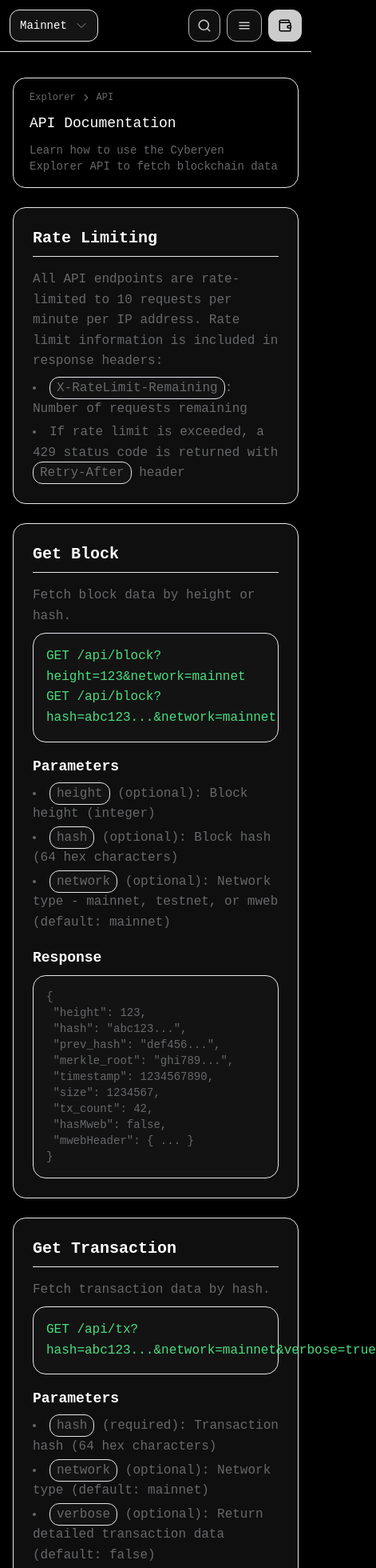
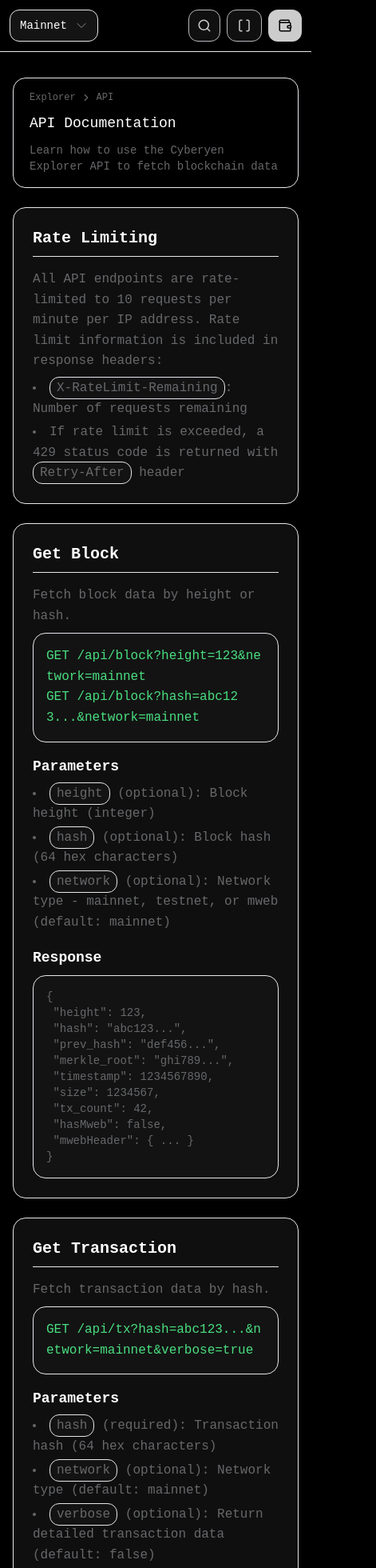
Before and after one commit to cykuza/cykuza-web, a Next.js app: page /api-docs in a window 390 px wide. Shown: the top 1960 px of the page at 80% size, 471 px wide, since content can reach past the window. Built offline with nearby package versions, Linux system fonts and the light colour scheme; a web font is replaced by a local one; what bip32, ecpair would draw is missing.

Commit message:
fix: mobile overflow issue on the api-docs page and api button

```diff
--- a/app/api-docs/page.tsx
+++ b/app/api-docs/page.tsx
@@ -54,12 +54,12 @@ export default function ApiDocsPage() {
     <section className="rounded-2xl border border-white/14 bg-neutral-800/75 p-6">
      <h2 className="text-xl font-bold mb-4 text-white border-b border-white/14 pb-2">Get Block</h2>
      <p className="text-neutral-200 mb-2">Fetch block data by height or hash.</p>
-     <div className="bg-neutral-800/75 p-4 rounded-2xl border border-white/14 mb-2">
-      <code className="text-green-400">
+     <div className="bg-neutral-800/75 p-4 rounded-2xl border border-white/14 mb-2 overflow-x-auto">
+      <code className="text-green-400 break-all">
        GET /api/block?height=123&network=mainnet
       </code>
       <br />
-      <code className="text-green-400">
+      <code className="text-green-400 break-all">
        GET /api/block?hash=abc123...&network=mainnet
       </code>
      </div>
@@ -89,8 +89,8 @@ export default function ApiDocsPage() {
     <section className="rounded-2xl border border-white/14 bg-neutral-800/75 p-6">
      <h2 className="text-xl font-bold mb-4 text-white border-b border-white/14 pb-2">Get Transaction</h2>
      <p className="text-neutral-200 mb-2">Fetch transaction data by hash.</p>
-     <div className="bg-neutral-800/75 p-4 rounded-2xl border border-white/14 mb-2">
-      <code className="text-green-400">
+     <div className="bg-neutral-800/75 p-4 rounded-2xl border border-white/14 mb-2 overflow-x-auto">
+      <code className="text-green-400 break-all">
        GET /api/tx?hash=abc123...&network=mainnet&verbose=true
       </code>
      </div>
@@ -123,9 +123,9 @@ export default function ApiDocsPage() {
     <section className="rounded-2xl border border-white/14 bg-neutral-800/75 p-6">
      <h2 className="text-xl font-bold mb-4 text-white border-b border-white/14 pb-2">Get Address</h2>
      <p className="text-neutral-200 mb-2">Fetch address balance and transaction history.</p>
-     <div className="bg-neutral-800/75 p-4 rounded-2xl border border-white/14 mb-2">
-      <code className="text-green-400">
-       GET /api/address?address=LYb...&network=mainnet
+     <div className="bg-neutral-800/75 p-4 rounded-2xl border border-white/14 mb-2 overflow-x-auto">
+      <code className="text-green-400 break-all">
+       GET /api/address?address=CYb...&network=mainnet
       </code>
      </div>
      <h3 className="text-lg font-semibold mt-4 mb-2 text-white">Parameters</h3>
@@ -149,8 +149,8 @@ export default function ApiDocsPage() {
     <section className="rounded-2xl border border-white/14 bg-neutral-800/75 p-6">
      <h2 className="text-xl font-bold mb-4 text-white border-b border-white/14 pb-2">Network Stats</h2>
      <p className="text-neutral-200 mb-2">Get current network statistics.</p>
-     <div className="bg-neutral-800/75 p-4 rounded-2xl border border-white/14 mb-2">
-      <code className="text-green-400">
+     <div className="bg-neutral-800/75 p-4 rounded-2xl border border-white/14 mb-2 overflow-x-auto">
+      <code className="text-green-400 break-all">
        GET /api/network-stats?network=mainnet
       </code>
      </div>
@@ -172,8 +172,8 @@ export default function ApiDocsPage() {
     <section className="rounded-2xl border border-white/14 bg-neutral-800/75 p-6">
      <h2 className="text-xl font-bold mb-4 text-white border-b border-white/14 pb-2">Latest Blocks</h2>
      <p className="text-neutral-200 mb-2">Get the most recent blocks.</p>
-     <div className="bg-neutral-800/75 p-4 rounded-2xl border border-white/14 mb-2">
-      <code className="text-green-400">
+     <div className="bg-neutral-800/75 p-4 rounded-2xl border border-white/14 mb-2 overflow-x-auto">
+      <code className="text-green-400 break-all">
        GET /api/latest-blocks?network=mainnet&limit=11
       </code>
      </div>
@@ -183,8 +183,8 @@ export default function ApiDocsPage() {
     <section className="rounded-2xl border border-white/14 bg-neutral-800/75 p-6">
      <h2 className="text-xl font-bold mb-4 text-white border-b border-white/14 pb-2">Latest Transactions</h2>
      <p className="text-neutral-200 mb-2">Get the most recent transactions.</p>
-     <div className="bg-neutral-800/75 p-4 rounded-2xl border border-white/14 mb-2">
-      <code className="text-green-400">
+     <div className="bg-neutral-800/75 p-4 rounded-2xl border border-white/14 mb-2 overflow-x-auto">
+      <code className="text-green-400 break-all">
        GET /api/latest-transactions?network=mainnet&limit=11
       </code>
      </div>
--- a/components/Header.tsx
+++ b/components/Header.tsx
@@ -221,9 +221,8 @@ export default function Header() {
         <span className="hidden sm:inline">API</span>
         <span className="sm:hidden">
          <svg xmlns="http://www.w3.org/2000/svg" width="18" height="18" viewBox="0 0 24 24" fill="none" stroke="currentColor" strokeWidth="2" strokeLinecap="round" strokeLinejoin="round">
-          <path d="M4 7h16"></path>
-          <path d="M4 12h16"></path>
-          <path d="M4 17h16"></path>
+          <path d="M8 3H6a2 2 0 0 0-2 2v14a2 2 0 0 0 2 2h2"></path>
+          <path d="M16 21h2a2 2 0 0 0 2-2V5a2 2 0 0 0-2-2h-2"></path>
          </svg>
         </span>
        </Link>
--- a/components/HeaderWrapper.tsx
+++ b/components/HeaderWrapper.tsx
@@ -61,9 +61,8 @@ export default function HeaderWrapper() {
         <span className="hidden sm:inline">API</span>
         <span className="sm:hidden">
          <svg xmlns="http://www.w3.org/2000/svg" width="18" height="18" viewBox="0 0 24 24" fill="none" stroke="currentColor" strokeWidth="2" strokeLinecap="round" strokeLinejoin="round">
-          <path d="M4 7h16"></path>
-          <path d="M4 12h16"></path>
-          <path d="M4 17h16"></path>
+          <path d="M8 3H6a2 2 0 0 0-2 2v14a2 2 0 0 0 2 2h2"></path>
+          <path d="M16 21h2a2 2 0 0 0 2-2V5a2 2 0 0 0-2-2h-2"></path>
          </svg>
         </span>
        </div>
```
